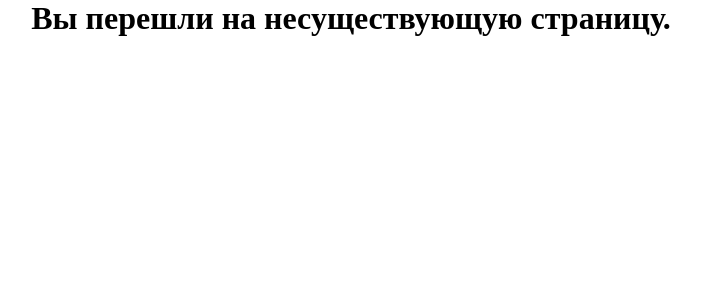
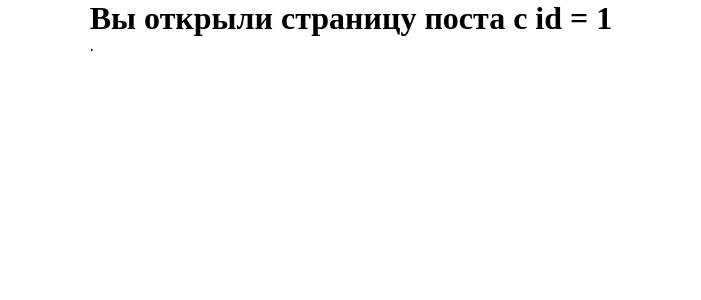
Before and after one commit to raiyin/react_fund_course, a React (Create React App) app: page /posts/1 in a window 1280 px wide. Before the commit this address led to /error. Shown: the top 300 px of the page, without its empty margins (289-990 px from the left). Built offline with nearby package versions, Linux system fonts and the light colour scheme; no server answers.

Commit message:
Dynamic navigation. useNavigate.

```diff
--- a/src/API/PostService.js
+++ b/src/API/PostService.js
@@ -10,4 +10,9 @@ export default class PostService {
         });
         return response;
     }
+
+    static async getById(id) {
+        const response = await axios.get('https://jsonplaceholder.typicode.com/posts/' + id);
+        return response;
+    }
 }
--- a/src/App.js
+++ b/src/App.js
@@ -1,30 +1,14 @@
 import React from 'react';
-import { BrowserRouter, Route, Routes, Navigate } from 'react-router-dom';
-import About from './pages/About';
-import Posts from './pages/Posts';
+import { BrowserRouter } from 'react-router-dom';
 import Navbar from './components/UI/Navbar/Navbar';
-import Error from './pages/Error';
 import './styles/App.css';
+import AppRouter from './components/AppRouter';
 
 function App() {
     return (
         <BrowserRouter>
             <Navbar />
-            <Routes>
-                <Route path="/about" element={
-                    <About />
-                } />
-                <Route path="/posts" element={
-                    <Posts />
-                } />
-                <Route path="/error" element={
-                    <Error />
-                } />
-                <Route
-                    path="*"
-                    element={<Navigate to="/error" replace />}
-                />
-            </Routes>
+            <AppRouter />
         </BrowserRouter>
     );
 }
--- /dev/null
+++ b/src/components/AppRouter.jsx
@@ -0,0 +1,31 @@
+import React from "react";
+import { Route, Routes, Navigate } from 'react-router-dom';
+import About from '../pages/About';
+import Posts from '../pages/Posts';
+import Error from '../pages/Error';
+import PostIdPage from "../pages/PostIdPage";
+
+const AppRouter = () => {
+    return (
+        <Routes>
+            <Route path="/about" element={
+                <About />
+            } />
+            <Route exact path="/posts" element={
+                <Posts />
+            } />
+            <Route exact path="/posts/:id" element={
+                <PostIdPage />
+            } />
+            <Route path="/error" element={
+                <Error />
+            } />
+            <Route
+                path="*"
+                element={<Navigate to="/posts" replace />}
+            />
+        </Routes>
+    );
+};
+
+export default AppRouter;
--- a/src/components/PostItem.jsx
+++ b/src/components/PostItem.jsx
@@ -1,7 +1,9 @@
 import React from 'react';
 import MyButton from './UI/button/MyButton';
+import { useNavigate, redirect } from "react-router-dom";
 
 const PostItem = (props) => {
+    const navigate = useNavigate();
     return (
         <div className="post">
             <div className="post__content">
@@ -11,7 +13,12 @@ const PostItem = (props) => {
                 <div>{props.post.description}</div>
             </div>
             <div className="post_btns">
-                <MyButton onClick={() => props.remove(props.post)}>Удалить</MyButton>
+                <MyButton onClick={() => navigate(`/posts/${props.post.id}`)}>
+                    Открыть
+                </MyButton>
+                <MyButton onClick={() => props.remove(props.post)}>
+                    Удалить
+                </MyButton>
             </div>
         </div>
     );
--- /dev/null
+++ b/src/pages/PostIdPage.jsx
@@ -0,0 +1,35 @@
+import React from 'react';
+import { useEffect, useState } from 'react';
+import { useParams } from 'react-router-dom';
+import PostService from '../API/PostService';
+import Loader from '../components/UI/Loader/Loader';
+import { useFetching } from '../hooks/useFetching';
+
+const PostIdPage = () => {
+
+    const params = useParams();
+    const [post, setPost] = useState({});
+    const [fetchPostById, isLoading, error] = useFetching(async (id) => {
+        const response = await PostService.getById(id);
+        setPost(response.data);
+    });
+
+    useEffect(() => {
+        fetchPostById(params.id);
+    }, []);
+
+    return (
+        <div>
+            <h1>
+                Вы открыли страницу поста с id = {params.id}
+            </h1>
+            {
+                isLoading
+                    ? <Loader />
+                    : <div>{post.id}. {post.title}</div>
+            }
+        </div>
+    );
+};
+
+export default PostIdPage;
--- a/src/styles/App.css
+++ b/src/styles/App.css
@@ -21,6 +21,10 @@
     margin-top: 15px;
     justify-content: space-between;
     align-items: center;
+}
+
+.post__btns {
+    display: flex;
 }
 
 .post-enter {
```
